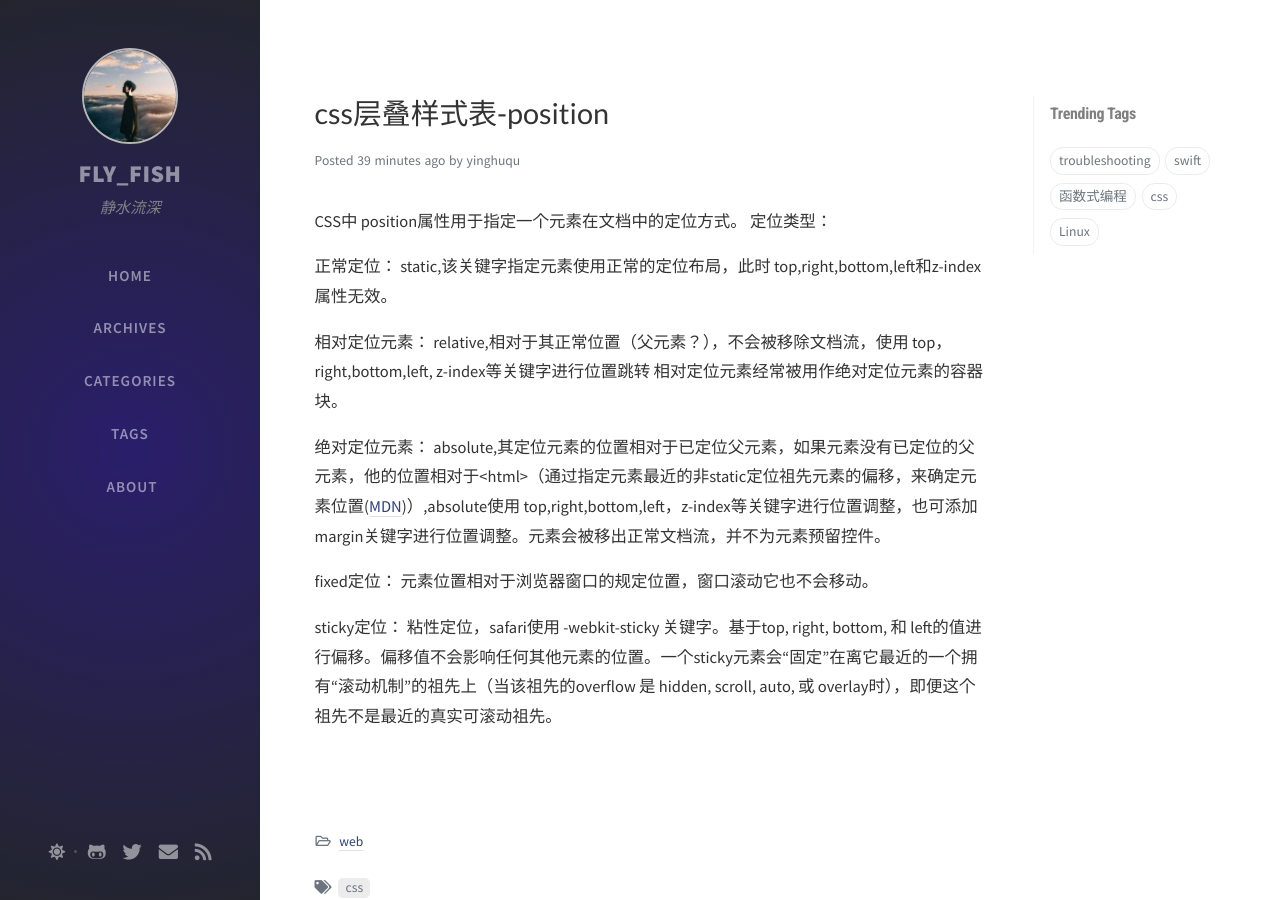
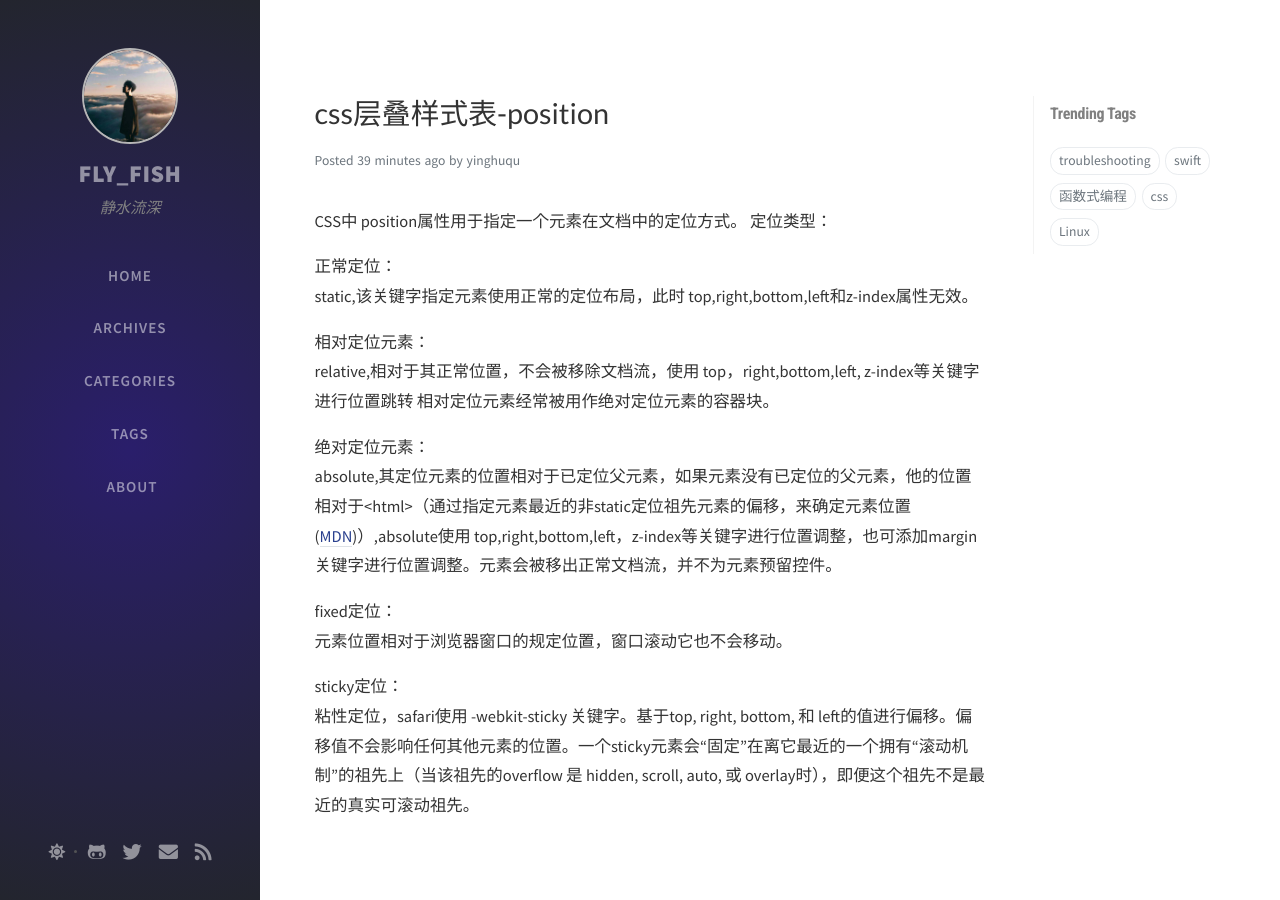
Before and after one commit to colinlovefish/colinQu.GitHub.io, a Jekyll site: the page built from _posts/2020-09-24-css层叠样式表.md, in a window 1280 px wide and 900 px high. Built offline with Jekyll 4.4.1, drawn with Linux system fonts in a browser that asks for light colours; nearby versions of some CDN libraries; comment, search, counter and statistics services are not loaded.

Commit message:
css层叠样式

```diff
--- a/_posts/2020-09-24-css层叠样式表.md
+++ b/_posts/2020-09-24-css层叠样式表.md
@@ -7,20 +7,20 @@ tags: [css]
 ---
 
 CSS中 position属性用于指定一个元素在文档中的定位方式。
-定位类型：
+定位类型：<br>
 
-正常定位：
+正常定位：<br>
 static,该关键字指定元素使用正常的定位布局，此时 top,right,bottom,left和z-index属性无效。
 
-相对定位元素：
-relative,相对于其正常位置（父元素？），不会被移除文档流，使用 top，right,bottom,left, z-index等关键字进行位置跳转
+相对定位元素：<br>
+relative,相对于其正常位置，不会被移除文档流，使用 top，right,bottom,left, z-index等关键字进行位置跳转
 相对定位元素经常被用作绝对定位元素的容器块。
 
-绝对定位元素：
+绝对定位元素：<br>
 absolute,其定位元素的位置相对于已定位父元素，如果元素没有已定位的父元素，他的位置相对于<html>（通过指定元素最近的非static定位祖先元素的偏移，来确定元素位置([MDN](https://developer.mozilla.org/zh-CN/docs/Web/CSS/position))）,absolute使用 top,right,bottom,left，z-index等关键字进行位置调整，也可添加margin关键字进行位置调整。元素会被移出正常文档流，并不为元素预留控件。
 
-fixed定位：
+fixed定位：<br>
 元素位置相对于浏览器窗口的规定位置，窗口滚动它也不会移动。
 
-sticky定位：
+sticky定位：<br>
 粘性定位，safari使用 -webkit-sticky 关键字。基于top, right, bottom, 和 left的值进行偏移。偏移值不会影响任何其他元素的位置。一个sticky元素会“固定”在离它最近的一个拥有“滚动机制”的祖先上（当该祖先的overflow 是 hidden, scroll, auto, 或 overlay时），即便这个祖先不是最近的真实可滚动祖先。
```
